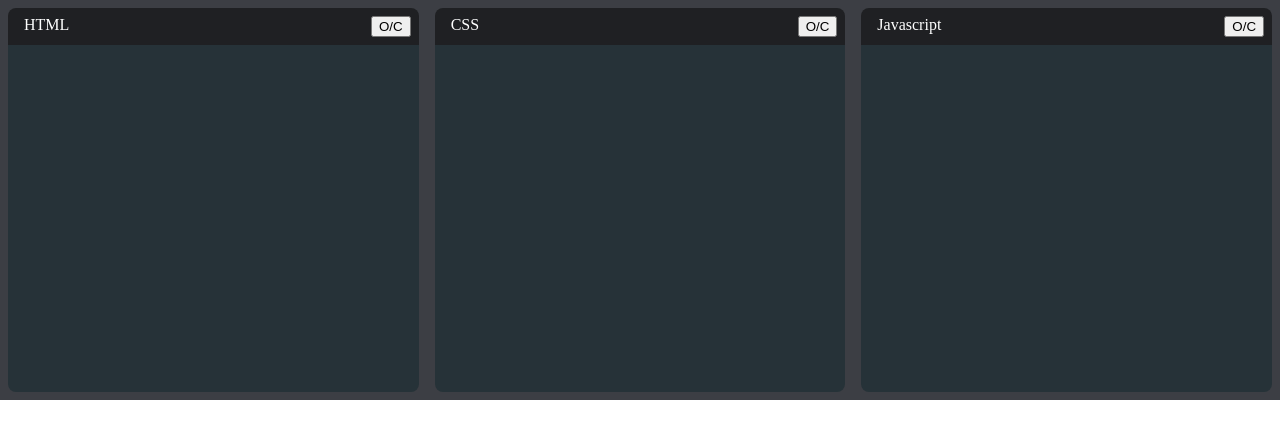
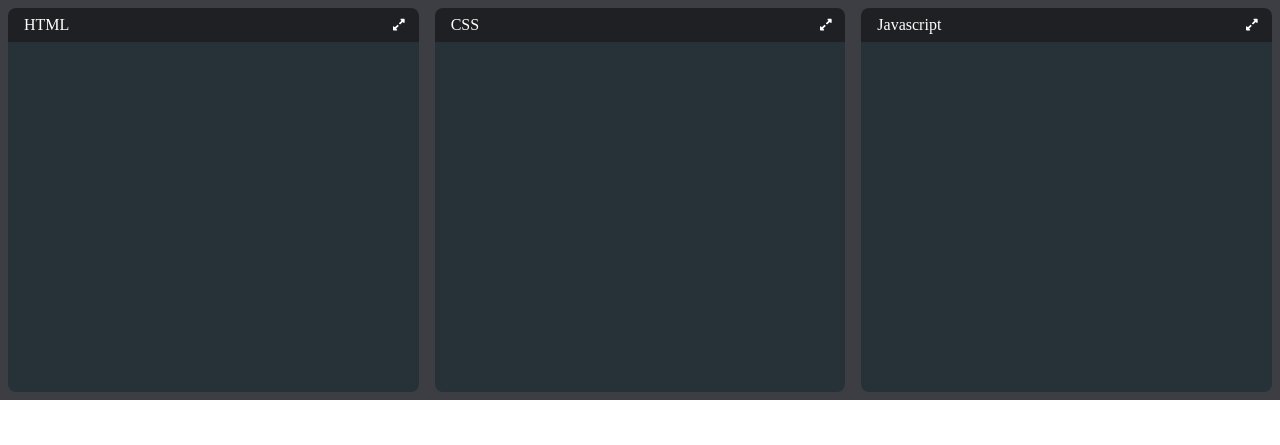
Before and after one commit to qxl0/codepen, a React app: page / in a window 1280 px wide. Built offline with nearby package versions, Linux system fonts and the light colour scheme.

Commit message:
localstorage, fontawesome

```diff
--- a/package.json
+++ b/package.json
@@ -3,6 +3,9 @@
   "version": "0.1.0",
   "private": true,
   "dependencies": {
+    "@fortawesome/fontawesome-svg-core": "^1.2.36",
+    "@fortawesome/free-solid-svg-icons": "^5.15.4",
+    "@fortawesome/react-fontawesome": "^0.1.16",
     "@testing-library/jest-dom": "^5.11.4",
     "@testing-library/react": "^11.1.0",
     "@testing-library/user-event": "^12.1.10",
--- a/src/components/App.js
+++ b/src/components/App.js
@@ -1,10 +1,11 @@
-import React, { useState , useEffect} from 'react'
+import React, { useState, useEffect} from 'react'
 import Editor from "./Editor";
+import useLocalStorage from '../hooks/useLocalStorage';
 
 function App() {
-  const [html, setHtml]= useState('')
-  const [css, setCss]= useState('')
-  const [js, setJs]= useState('')
+  const [html, setHtml]= useLocalStorage('html', '')
+  const [css, setCss]= useLocalStorage('css', '')
+  const [js, setJs]= useLocalStorage('js', '')
   const [srcDoc, setSrcDoc] = useState('')
 
   useEffect(()=>{
--- a/src/components/Editor.js
+++ b/src/components/Editor.js
@@ -1,20 +1,30 @@
-import React from 'react'
+import React, {useState} from 'react'
 import 'codemirror/lib/codemirror.css'
 import 'codemirror/theme/material.css'
 import 'codemirror/mode/xml/xml'
 import 'codemirror/mode/javascript/javascript'
 import 'codemirror/mode/css/css'
 import { Controlled as ControlledEditor }  from 'react-codemirror2'
+import { FontAwesomeIcon } from '@fortawesome/react-fontawesome'
+import { faCompressAlt, faExpandAlt } from '@fortawesome/free-solid-svg-icons'
+
 
 function Editor({ displayName, language, value, onChange }) {
   const handleChange = (editor, data, value) => {
     onChange(value)
   }
+  const [open, setOpen] = useState(true);
+
   return (
-    <div className="editor-container">
+    <div className={`editor-container ${open? '' : 'collapsed'}`}>
       <div className="editor-title">
         {displayName}
-        <button>O/C</button>
+        <button
+          type="button"
+          className="expand-collapse-btn"
+          onClick={()=>setOpen(prevOpen => !prevOpen)}>
+          <FontAwesomeIcon icon={open? faExpandAlt: faCompressAlt}></FontAwesomeIcon>
+        </button>
       </div>
       <ControlledEditor onBeforeChange={handleChange}
         value={value}
--- /dev/null
+++ b/src/hooks/useLocalStorage.js
@@ -0,0 +1,22 @@
+import { useState, useEffect} from 'react'
+
+const PREFIX = "codepen-";
+export default function useLocalStorage(key, initialValue) {
+  const prefixKey = PREFIX + key;
+  const [value, setValue] = useState(()=>{
+    const jsonValue =  localStorage.getItem(prefixKey)
+    if (jsonValue != null) return JSON.parse(jsonValue)
+
+    if (typeof initialValue === 'function'){
+      return initialValue()
+    } else {
+      return initialValue
+    }
+  });
+
+  useEffect(()=> {
+    localStorage.setItem(prefixKey, JSON.stringify(value))
+  }, [prefixKey, value])
+
+  return [value, setValue]
+}
--- a/src/index.css
+++ b/src/index.css
@@ -20,6 +20,23 @@ body {
   background-color: hsl(225, 6%, 25%);
 }
 
+.editor-container.collapsed {
+  flex-grow: 0;
+}
+
+.editor-container.collapsed .CodeMirror-scroll {
+  position: absolute;
+  overflow: hidden !important
+}
+
+.expand-collapse-btn {
+  margin-left: 1rem;
+  background: none;
+  border: none;
+  color: white;
+  cursor: pointer;
+}
+
 .editor-title {
   display: flex;
   justify-content: space-between;
```
Also changed, not shown: 1 other file.
